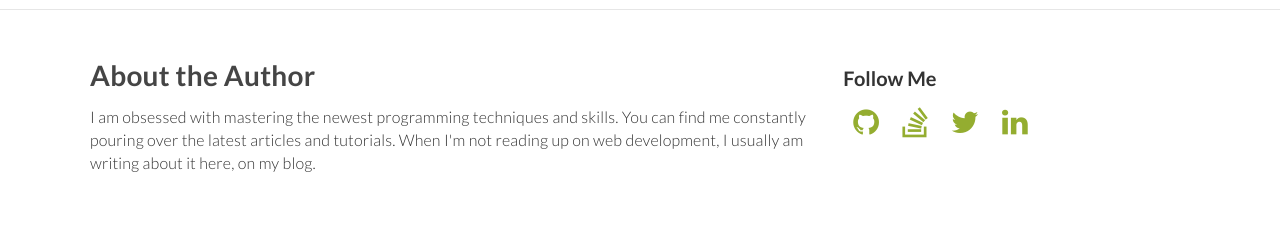
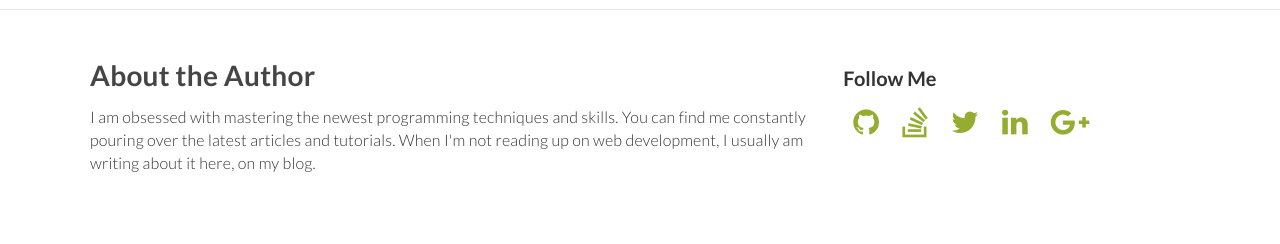
Before and after one commit to joshmfrankel/joshfrankel.me-blog-jekyll, a Jekyll site: the page built from index.html, in a window 1280 px wide. Shown: the part 1162-1406 px from the top of the page. Built offline with Jekyll 4.4.1, drawn with Linux system fonts in a browser that asks for light colours; nearby versions of some CDN libraries; Markdown is read by kramdown in place of the engine named in the settings; the list of posts is cut into pages by our own code.

Commit message:
Added google plus account last night but needed to be committed

```diff
--- a/_config.yml
+++ b/_config.yml
@@ -9,6 +9,7 @@ author:
     stackoverflow: http://stackoverflow.com/users/906974/josh-frankel
     twitter: https://twitter.com/Joshmfrankel
     linkedin: http://www.linkedin.com/in/joshmfrankel
+    google: https://plus.google.com/+JoshFrankelWebDeveloper
     feedburner: "http://feedburner.google.com/fb/a/mailverify?uri=blogjoshmfrankel&amp;loc=en_US"
 
 # Site Settings
--- a/_includes/footer.html
+++ b/_includes/footer.html
@@ -13,6 +13,7 @@
                             <li><a href="{{ site.author.stackoverflow }}"><i class="fa fa-stack-overflow"></i></a></li>
                             <li><a href="{{ site.author.twitter }}"><i class="fa fa-twitter"></i></a></li>
                             <li><a href="{{ site.author.linkedin }}"><i class="fa fa-linkedin"></i></a></li>
+                            <li><a href="{{ site.author.google }}?rel=author"><i class="fa fa-google-plus"></i></a></li>
                         </ul>
                     </div>
                 </div>
```
